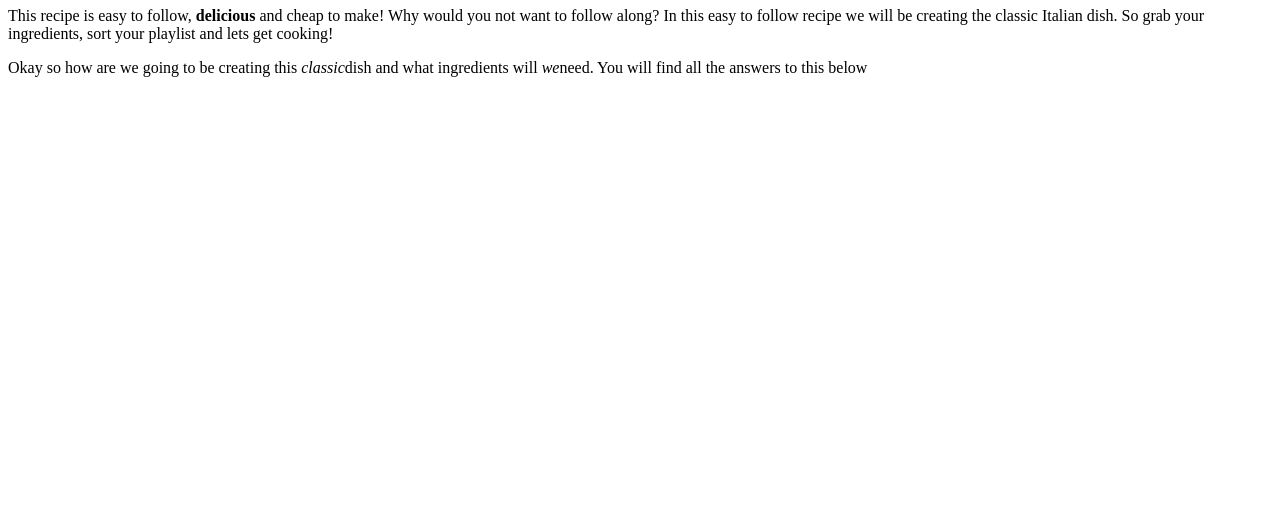
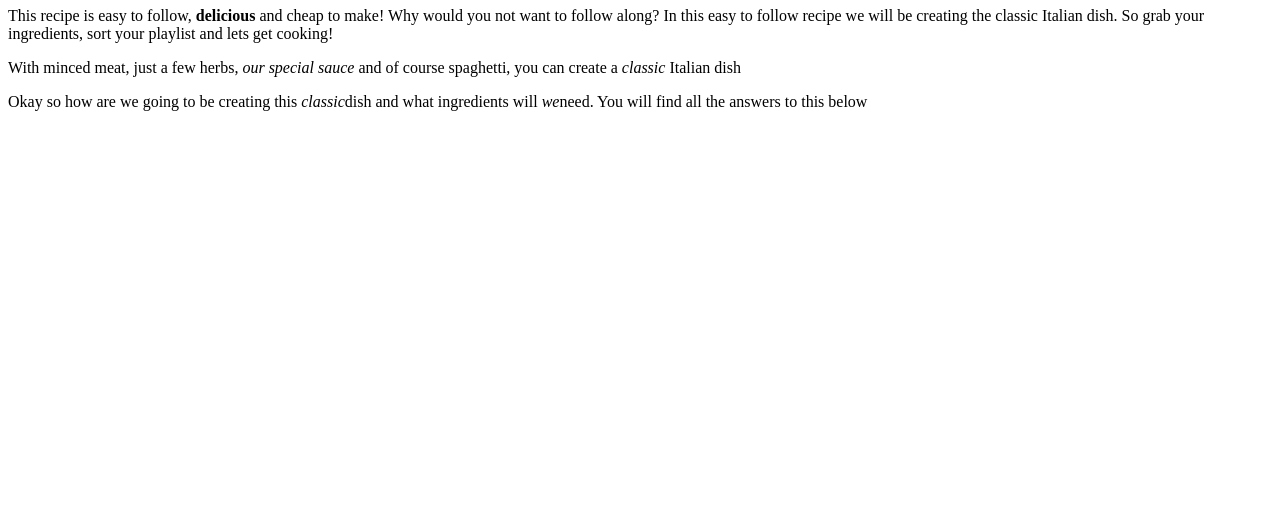
Before and after one commit to Mvfffin/odin-recipes-, a plain HTML site: page recipes/spaghetti-bolognese.html in a window 1280 px wide. Shown: the part 285-800 px from the top of the page. Drawn offline with Linux system fonts and the light colour scheme; files whose address does not match are found by name.

Commit message:
updated the paragraph

```diff
--- a/recipes/spaghetti-bolognese.html
+++ b/recipes/spaghetti-bolognese.html
@@ -12,6 +12,7 @@
     <h1>Everybody Loves SpagBol!</h1>
     <p>This recipe is easy to follow, <strong>delicious</strong> and cheap to make! Why would you not want to follow along? In this easy to follow recipe
         we will be creating the classic Italian dish. So grab your ingredients, sort your playlist and lets get cooking!</p>
+        <p>With minced meat, just a few herbs, <i>our special sauce</i> and of course spaghetti, you can create a <i>classic</i> Italian dish</p>
         <p>Okay so how are we going to be creating this <i>classic</i>dish and what ingredients will <i>we</i>need.
             You will find all the answers to this below</p>
 
```
